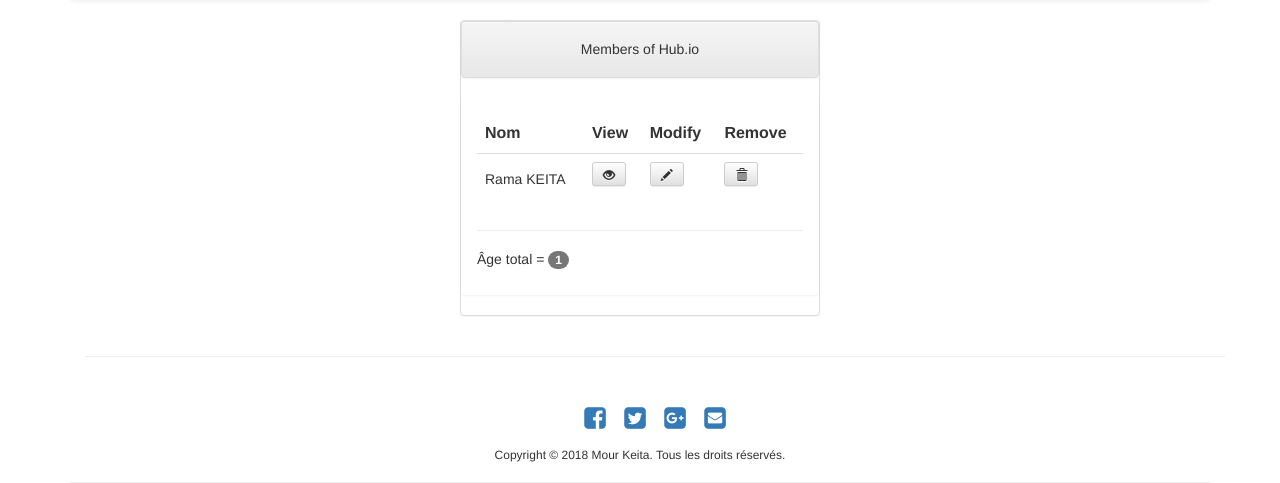
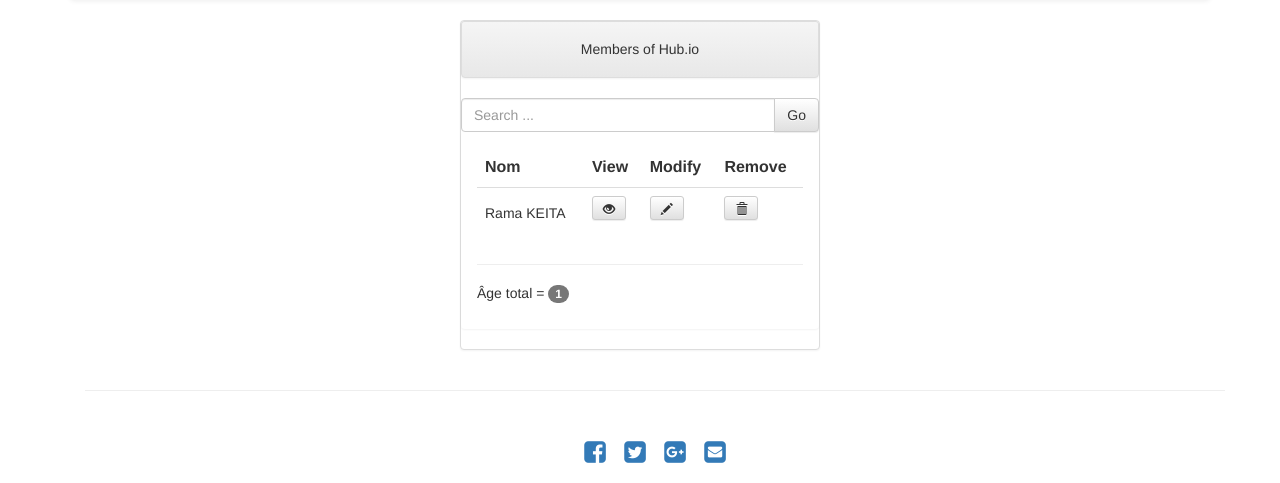
Before and after one commit to mourkeita/django-rh, a Django app: template rh/qa/templates/qa.html in a window 1280 px wide. Shown: the part 52-535 px from the top of the page. Run offline with Django 3.2, Linux system fonts and the light colour scheme; data comes from the database, SQL or seed files in the repository; the template is opened without the code that fills it: values that come from a table or form of the project are taken from there, most other values are stand-ins (such as "Sample title", 1, 10 or a date in 2020); some libraries are stand-ins or nearby versions.

Commit message:
Add search bar

```diff
--- a/rh/qa/templates/qa.html
+++ b/rh/qa/templates/qa.html
@@ -3,12 +3,38 @@
 -->
 {% extends "base.html" %}
 {% block content %}
+<script type="text/javascript">
+function search() {
+  var input, filter, table, tr, td, i;
+  input = document.getElementById("search");
+  filter = input.value.toUpperCase();
+  table = document.getElementById("table");
+  tr = table.getElementsByTagName("tr");
+  for (i = 0; i < tr.length; i++) {
+    td = tr[i].getElementsByTagName("td")[0];
+    if (td) {
+      if (td.innerHTML.toUpperCase().indexOf(filter) > -1) {
+        tr[i].style.display = "";
+      } else {
+        tr[i].style.display = "none";
+      }
+    }
+  }
+}
+</script>
 <div class="panel panel-default">
 	<div style="text-align: center" class="panel panel-heading">
 		<h5>Members of Hub.io</h5>
 	</div>
+		<div class="input-group">
+			<input onkeyup="search()" value="" id="search" type="search" class="form-control" placeholder="Search ...">
+			<span class="input-group-btn">
+				<button class="btn btn-default" type="submit" onclick="search()">Go
+				</button>
+			</span>
+		</div>
 	<div class="panel panel-body">
-		<table class="table table-hover">
+		<table id="table" class="table table-hover">
 			<tr>
 				<th>Nom</th>
 				<th>View</th>
@@ -17,6 +43,7 @@
 			</tr>
 			{% for user in users %}
     		<tr>
+
     			<td>
     				<h5>{{ user.first }} {{ user.last }}</h5>
     			</td>
```
Also changed, not shown: rh/qa/templates/base.html (line endings or trailing spaces).
